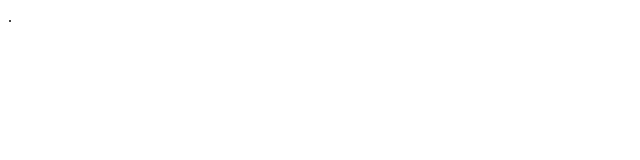
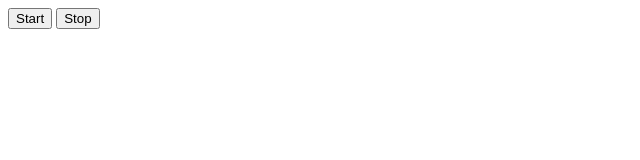
Before and after one commit to Serhii79/github-tutorial, a plain HTML site: page index.html in a window 1280 px wide. Shown: the whole page, without its empty margins (0-640 px from the left). Drawn offline with Linux system fonts and the light colour scheme.

Commit message:
change 04

```diff
--- a/index.html
+++ b/index.html
@@ -3,9 +3,11 @@
 <head>
     <meta charset="UTF-8">
     <meta name="viewport" content="width=device-width, initial-scale=1.0">
-    <title>Git rules!</title>
+    <title>Document</title>
 </head>
 <body>
-    .
+    <button type="button" data-action="start">Start</button>
+    <button type="button" data-action="stop">Stop</button>
+    <script src="./index.js" type="module"></script>
 </body>
 </html>
```
Also changed, not shown: idex.js (added).
